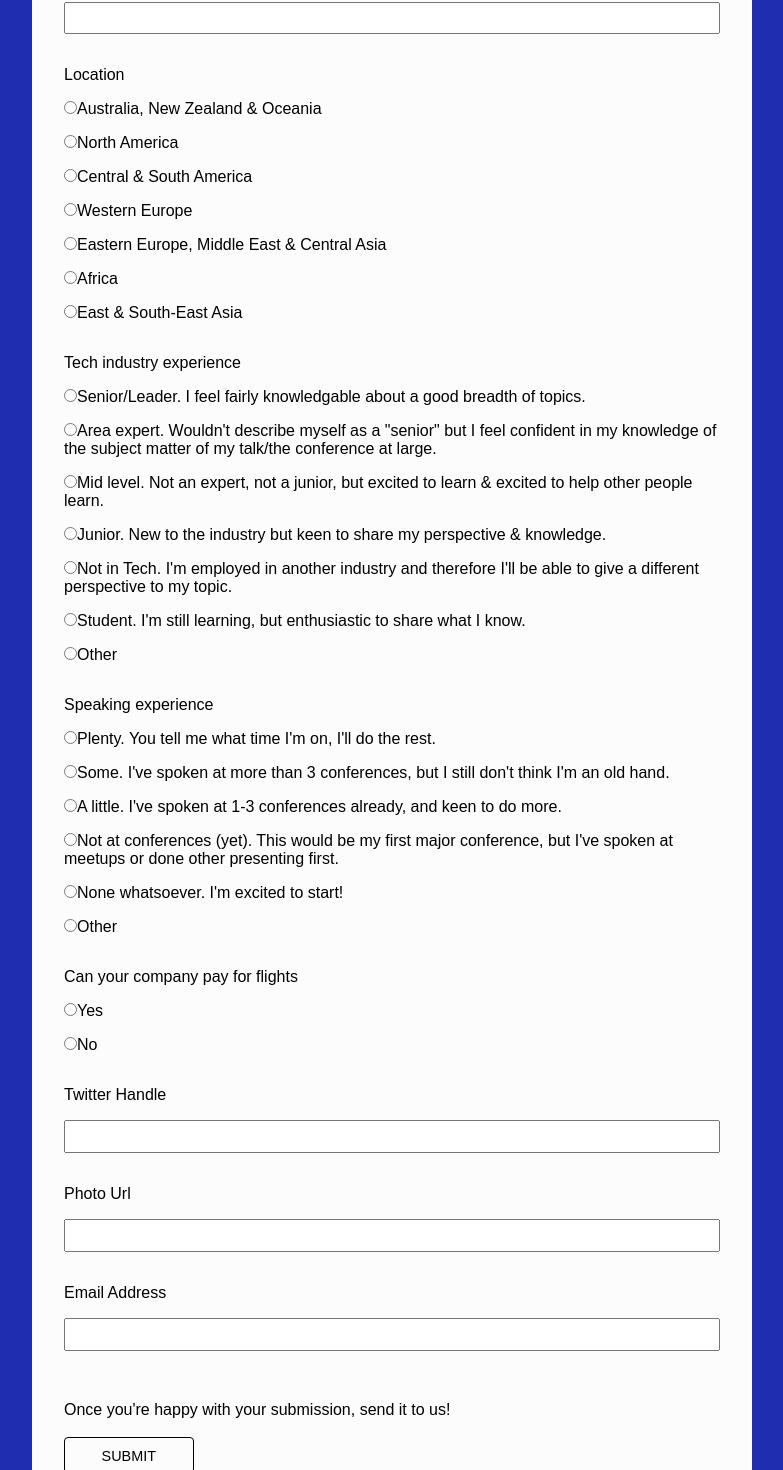
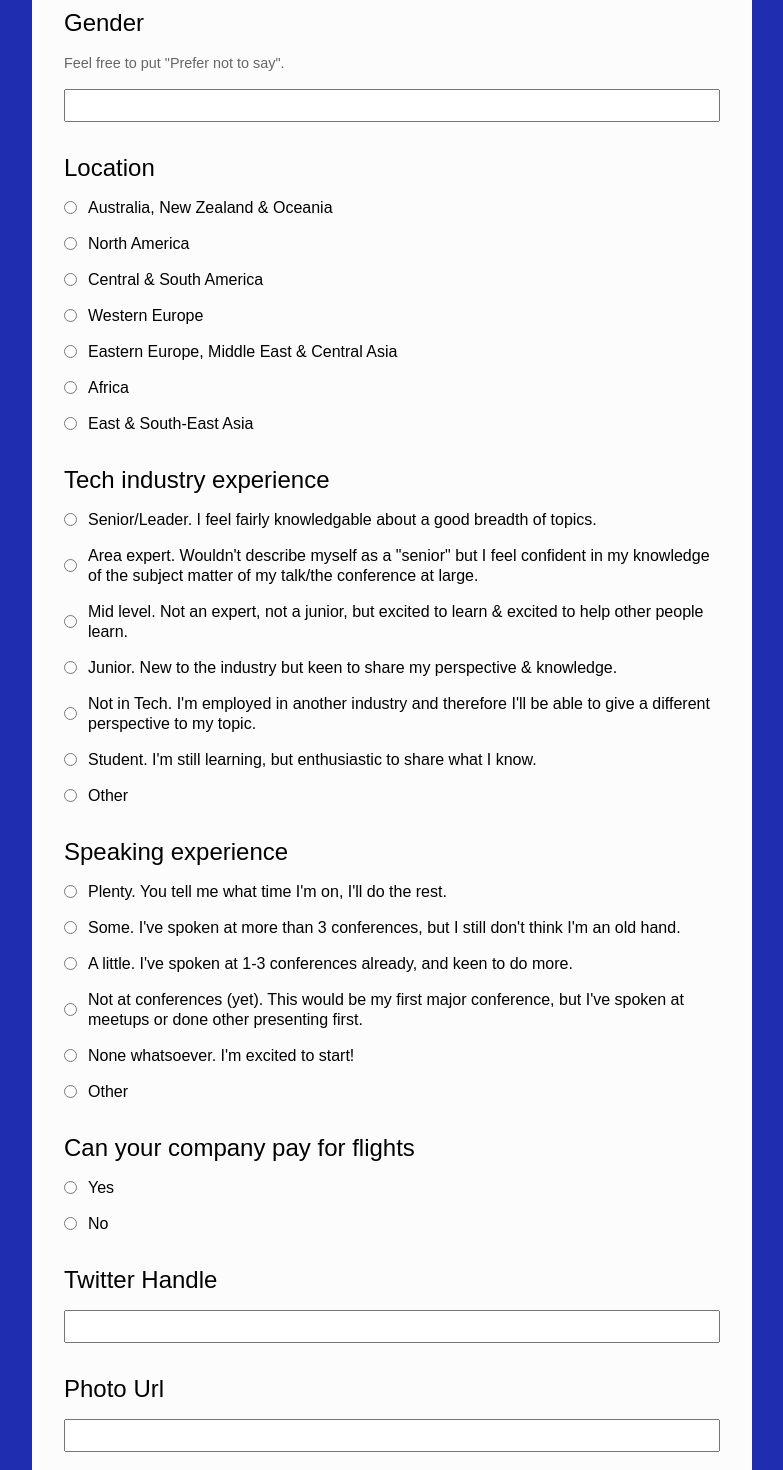
Before and after one commit to robrkerr/smart-proposals, a React app: page / in a window 1280 px wide. Shown: the part 849-2319 px from the top of the page, without its empty margins (248-1031 px from the left). Built offline with nearby package versions, Linux system fonts and the light colour scheme.

Commit message:
adds minor visual tweaks to forms

```diff
--- a/src/components/RadioButton.js
+++ b/src/components/RadioButton.js
@@ -23,7 +23,7 @@ export default class TextArea extends Component {
       			onClick: this.handleUpdate.bind(this),
       			checked: (value == selectedValue) ? "checked" : undefined
       		};
-      		return <div key={i}><label><input required type="radio" {...props} />{text}</label></div>
+      		return <div key={i}><label><input required type="radio" {...props} /><span>{text}</span></label></div>
       	})
       }
     </div>
--- a/src/style/Button.css
+++ b/src/style/Button.css
@@ -1,10 +1,24 @@
 .Button {
-  font-size: 0.9rem;
-  padding: 0.65em 1em 0.62em;
+  font-size: 1rem;
+  padding: 1rem;
   background: none;
-  border: 1px solid;
-  border-radius: 0.25rem;
-  min-width: 9em;
+  border: 2px solid;
+  min-width: 10rem;
   text-transform: uppercase;
   cursor: pointer;
 }
+
+.Button:hover {
+  color: #000;
+  border-color: #000;
+}
+
+main.css .Button {
+  color: hsl(12, 86%, 48%);
+  border-color: hsl(12, 86%, 48%);
+}
+
+main.js .Button {
+  color: hsl(233, 71%, 40%);
+  border-color: hsl(233, 71%, 40%);
+}
--- a/src/style/Field.css
+++ b/src/style/Field.css
@@ -6,7 +6,7 @@
 }
 
 .Field_Label {
-  font-size: 1rem;
+  font-size: 1.5rem;
   font-weight: 500;
 }
 
--- a/src/style/Form.css
+++ b/src/style/Form.css
@@ -2,7 +2,7 @@
   background: hsl(0,0%,99%);
   width: 100%;
   max-width: 720px;
-  margin: 0 auto;
+  margin: 2rem auto;
   padding: 2rem;
   min-height: 100%;
   border-radius: 0.25rem;
@@ -22,11 +22,28 @@
   padding-bottom: 2rem;
 }
 .Intro {
-  line-height: 1.4;
+  line-height: 1.5;
 }
 .Form_Buttons {
-  padding-top: 2rem;
+  padding-top: 1rem;
 }
 .Form_Buttons > *+* {
   margin-top: 1rem;
 }
+input[type=radio] {
+  position: absolute;
+  top: 50%;
+  left: 0;
+  margin-top: -7px;
+}
+
+label {
+  display: block;
+  padding-left: 1.5rem;
+  position: relative;
+}
+
+label span {
+  display: inline-block;
+  line-height: 1.25;
+}
--- a/src/style/Link.css
+++ b/src/style/Link.css
@@ -1,3 +1,18 @@
 .Link {
+  text-decoration: none;
+}
 
+main.js .Link {
+  color: hsl(233, 71%, 40%);
+  border-bottom: 2px solid hsl(233, 71%, 40%);
 }
+
+main.js .Link:hover,
+main.css .Link:hover {
+  border: 0;
+}
+
+main.css .Link {
+  color: hsl(12, 86%, 48%);
+  border-bottom: 2px solid hsl(12, 86%, 48%);
+}
```
